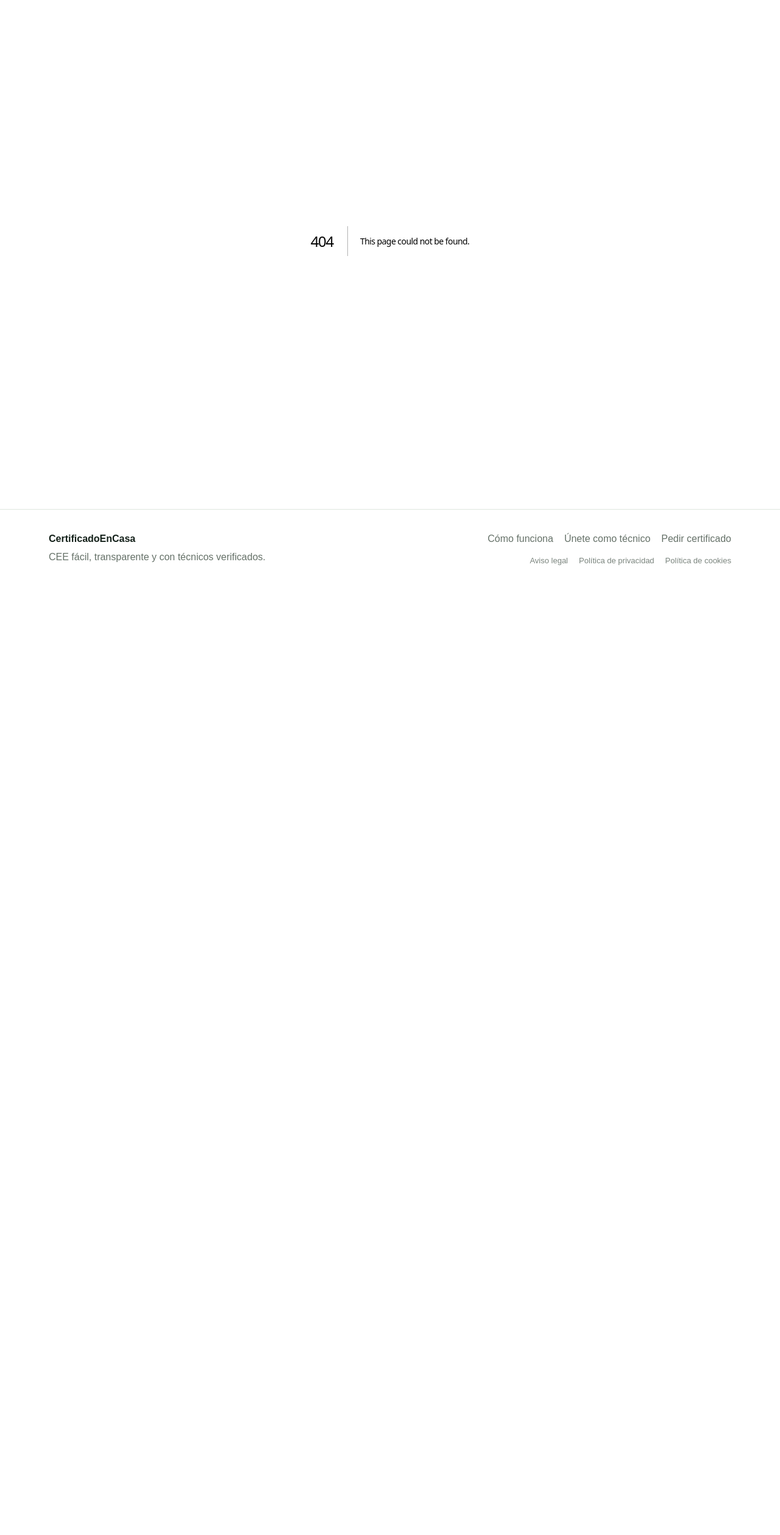
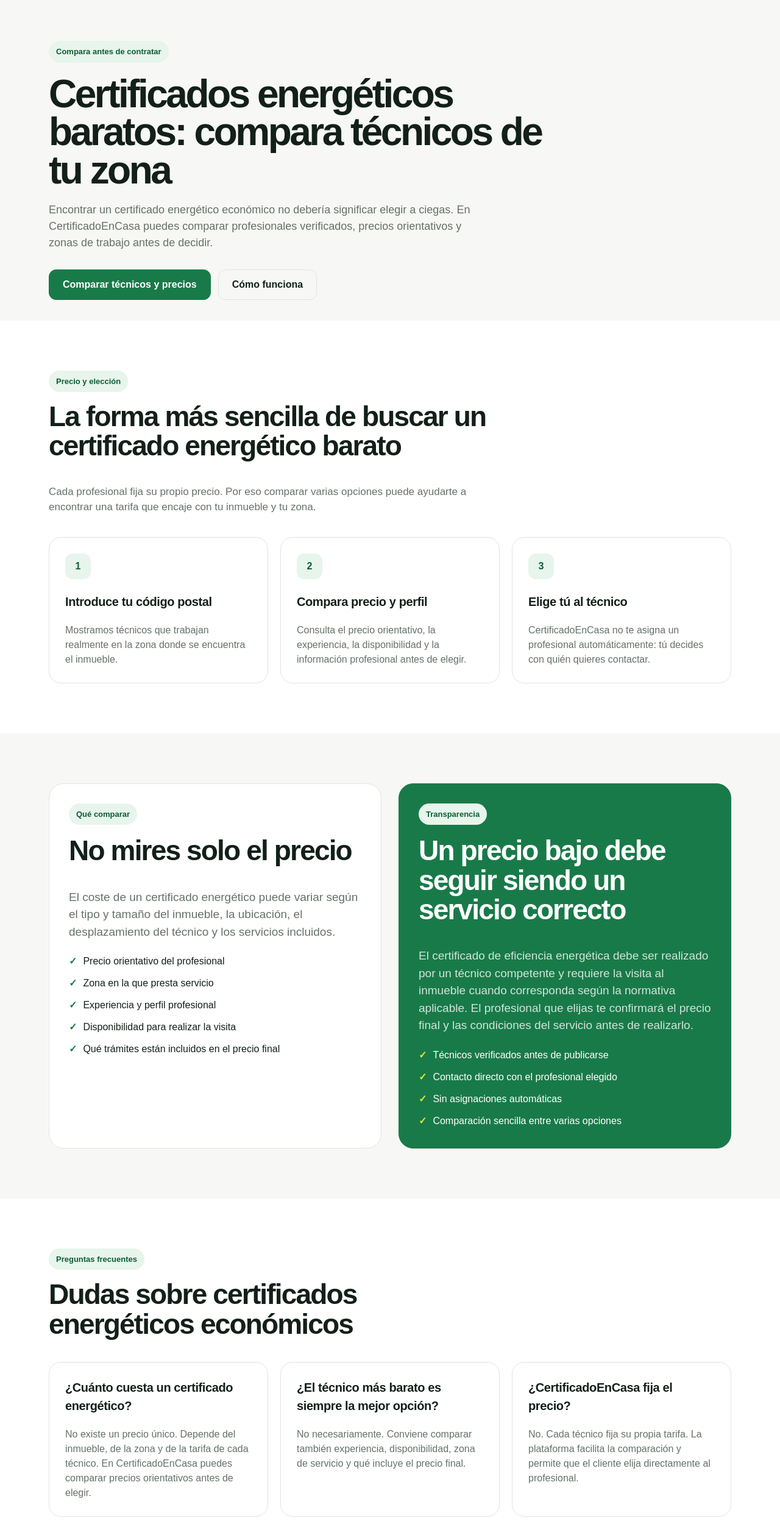
Before and after one commit to Javimenmes96/CertificadoEnCasa, a Next.js app: page /certificados-energeticos-baratos in a window 1280 px wide. Before the commit this address had no page. Shown: the part 80-2598 px from the top of the page at 61% size. Before the commit the page ends 1046 px from the top, so only its background shows below. Built offline with nearby package versions, Linux system fonts and the light colour scheme.

Commit message:
Añadir landing SEO para certificados energéticos baratos

```diff
--- /dev/null
+++ b/app/certificados-energeticos-baratos/page.tsx
@@ -0,0 +1,128 @@
+import type { Metadata } from "next";
+import Link from "next/link";
+
+export const metadata: Metadata = {
+  title: "Certificados energéticos baratos | Compara técnicos y precios",
+  description:
+    "Compara técnicos verificados y precios orientativos para encontrar un certificado energético económico en tu zona. Tú eliges al profesional.",
+  alternates: {
+    canonical: "https://certificadoencasa.com/certificados-energeticos-baratos",
+  },
+  openGraph: {
+    title: "Certificados energéticos baratos | CertificadoEnCasa",
+    description:
+      "Compara técnicos verificados, precios orientativos y zonas de servicio antes de elegir quién realizará tu certificado energético.",
+    url: "https://certificadoencasa.com/certificados-energeticos-baratos",
+    type: "website",
+  },
+};
+
+export default function CertificadosEnergeticosBaratosPage() {
+  return (
+    <>
+      <section className="page-hero">
+        <div className="container">
+          <span className="eyebrow">Compara antes de contratar</span>
+          <h1>Certificados energéticos baratos: compara técnicos de tu zona</h1>
+          <p className="lead">
+            Encontrar un certificado energético económico no debería significar elegir a ciegas. En CertificadoEnCasa puedes comparar profesionales verificados, precios orientativos y zonas de trabajo antes de decidir.
+          </p>
+          <div className="hero-actions">
+            <Link href="/tecnicos" className="button">Comparar técnicos y precios</Link>
+            <Link href="/como-funciona" className="button button-secondary">Cómo funciona</Link>
+          </div>
+        </div>
+      </section>
+
+      <section className="section section-white">
+        <div className="container">
+          <div className="section-heading">
+            <span className="eyebrow">Precio y elección</span>
+            <h2 style={{ marginTop: 16 }}>La forma más sencilla de buscar un certificado energético barato</h2>
+            <p>
+              Cada profesional fija su propio precio. Por eso comparar varias opciones puede ayudarte a encontrar una tarifa que encaje con tu inmueble y tu zona.
+            </p>
+          </div>
+
+          <div className="grid-3">
+            <article className="card">
+              <div className="card-number">1</div>
+              <h3>Introduce tu código postal</h3>
+              <p>Mostramos técnicos que trabajan realmente en la zona donde se encuentra el inmueble.</p>
+            </article>
+            <article className="card">
+              <div className="card-number">2</div>
+              <h3>Compara precio y perfil</h3>
+              <p>Consulta el precio orientativo, la experiencia, la disponibilidad y la información profesional antes de elegir.</p>
+            </article>
+            <article className="card">
+              <div className="card-number">3</div>
+              <h3>Elige tú al técnico</h3>
+              <p>CertificadoEnCasa no te asigna un profesional automáticamente: tú decides con quién quieres contactar.</p>
+            </article>
+          </div>
+        </div>
+      </section>
+
+      <section className="section">
+        <div className="container split">
+          <div className="panel">
+            <span className="eyebrow">Qué comparar</span>
+            <h2 style={{ marginTop: 18 }}>No mires solo el precio</h2>
+            <p className="lead">
+              El coste de un certificado energético puede variar según el tipo y tamaño del inmueble, la ubicación, el desplazamiento del técnico y los servicios incluidos.
+            </p>
+            <ul className="check-list">
+              <li>Precio orientativo del profesional</li>
+              <li>Zona en la que presta servicio</li>
+              <li>Experiencia y perfil profesional</li>
+              <li>Disponibilidad para realizar la visita</li>
+              <li>Qué trámites están incluidos en el precio final</li>
+            </ul>
+          </div>
+
+          <div className="panel highlight">
+            <span className="eyebrow">Transparencia</span>
+            <h2 style={{ marginTop: 18 }}>Un precio bajo debe seguir siendo un servicio correcto</h2>
+            <p className="lead">
+              El certificado de eficiencia energética debe ser realizado por un técnico competente y requiere la visita al inmueble cuando corresponda según la normativa aplicable. El profesional que elijas te confirmará el precio final y las condiciones del servicio antes de realizarlo.
+            </p>
+            <ul className="check-list">
+              <li>Técnicos verificados antes de publicarse</li>
+              <li>Contacto directo con el profesional elegido</li>
+              <li>Sin asignaciones automáticas</li>
+              <li>Comparación sencilla entre varias opciones</li>
+            </ul>
+          </div>
+        </div>
+      </section>
+
+      <section className="section section-white">
+        <div className="container">
+          <div className="section-heading">
+            <span className="eyebrow">Preguntas frecuentes</span>
+            <h2 style={{ marginTop: 16 }}>Dudas sobre certificados energéticos económicos</h2>
+          </div>
+          <div className="grid-3">
+            <article className="card">
+              <h3>¿Cuánto cuesta un certificado energético?</h3>
+              <p>No existe un precio único. Depende del inmueble, de la zona y de la tarifa de cada técnico. En CertificadoEnCasa puedes comparar precios orientativos antes de elegir.</p>
+            </article>
+            <article className="card">
+              <h3>¿El técnico más barato es siempre la mejor opción?</h3>
+              <p>No necesariamente. Conviene comparar también experiencia, disponibilidad, zona de servicio y qué incluye el precio final.</p>
+            </article>
+            <article className="card">
+              <h3>¿CertificadoEnCasa fija el precio?</h3>
+              <p>No. Cada técnico fija su propia tarifa. La plataforma facilita la comparación y permite que el cliente elija directamente al profesional.</p>
+            </article>
+          </div>
+
+          <div className="hero-actions" style={{ marginTop: 32 }}>
+            <Link href="/tecnicos" className="button">Buscar técnicos en mi zona</Link>
+          </div>
+        </div>
+      </section>
+    </>
+  );
+}
```
